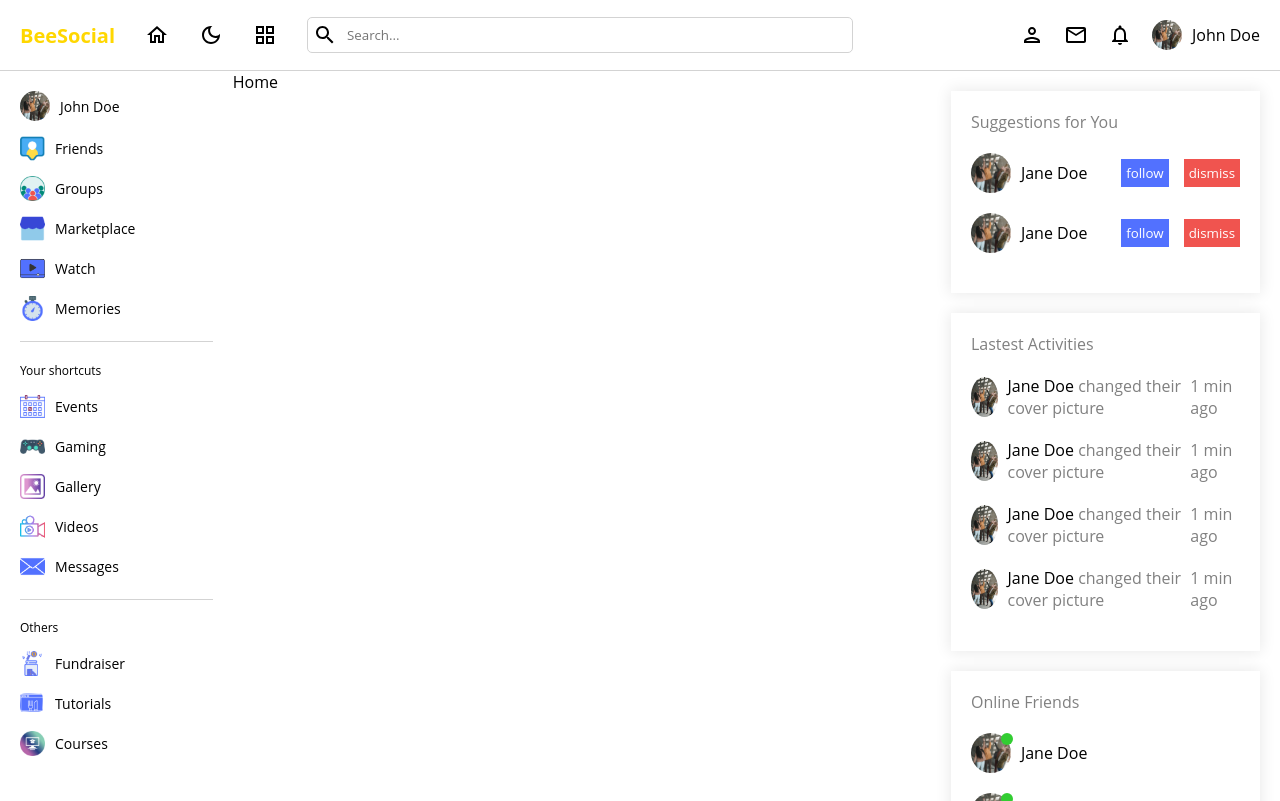
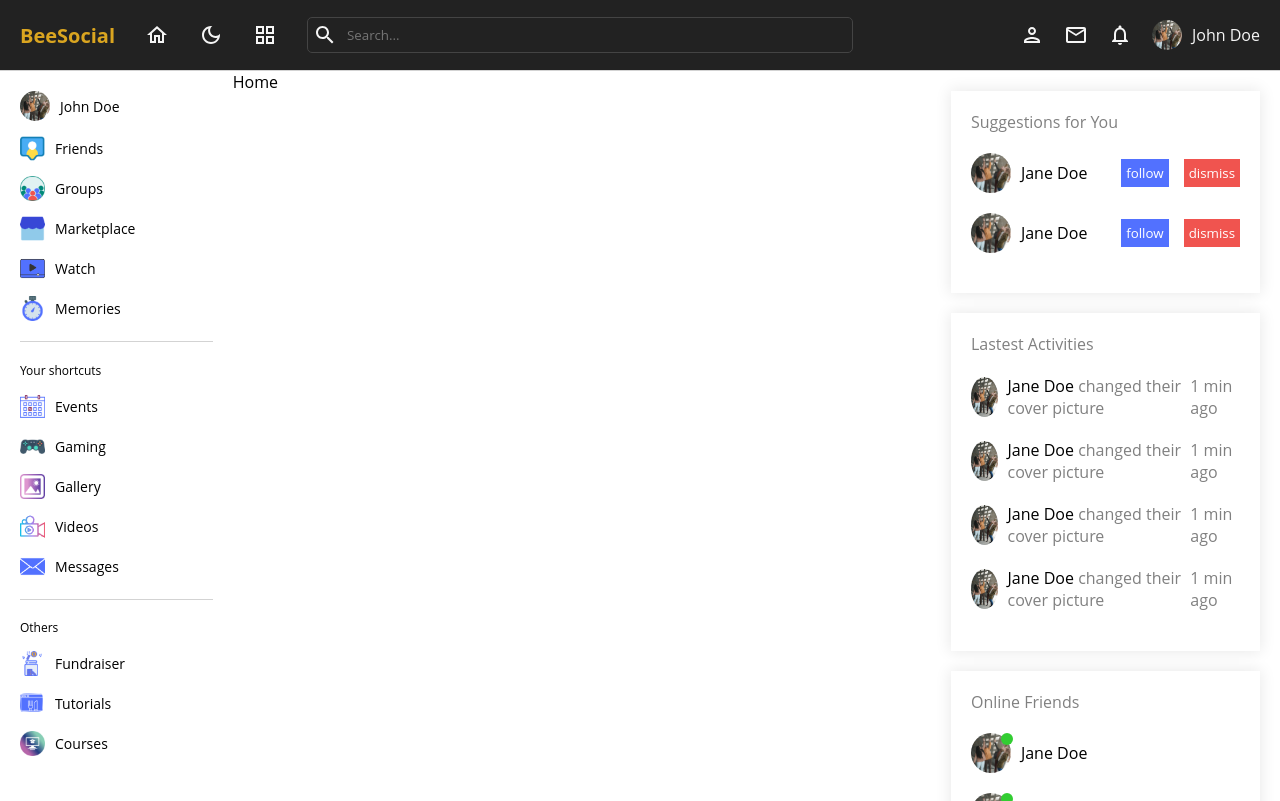
Before and after one commit to M7mdFA5er/beesocial, a React (Create React App) app: page / in a window 1280 px wide. Built offline with nearby package versions, Linux system fonts and the light colour scheme.

Commit message:
dd theming feature using scss and modify navbar

```diff
--- a/src/App.js
+++ b/src/App.js
@@ -5,6 +5,8 @@
 import RightBar from './components/rightBar/RightBar'
 import Home from './pages/home/Home'
 import Profile from './pages/profile/Profile'
+
+import './style.scss'
 
 import {
   createBrowserRouter,
@@ -20,12 +22,12 @@
 
   const Layout = () => {
     return (
-      <div>
+      <div className='theme-dark'>
         <Navbar />
         <div style={{ display: 'flex' }}>
           <LeftBar />
-          <div style={{flex: 6}}>
-          <Outlet />
+          <div style={{ flex: 6 }}>
+            <Outlet />
           </div>
           <RightBar />
         </div>
@@ -49,7 +51,7 @@
         <ProtectedRoute>
           <Layout />
         </ProtectedRoute>
-        ),
+      ),
       children: [
         {
           path: "/",
--- a/src/components/navbar/navbar.scss
+++ b/src/components/navbar/navbar.scss
@@ -1,4 +1,7 @@
+@import "../../style.scss";
+
 .navbar {
+  @include themify($themes) {
     display: flex;
     align-items: center;
     justify-content: space-between;
@@ -7,7 +10,8 @@
     border-bottom: 1px solid lightgray;
     position: sticky;
     top: 0;
-  background-color: white;
+    background-color: themed("bg");
+    color: themed("textColor");
     .left {
       display: flex;
       align-items: center;
@@ -15,18 +19,20 @@
       span {
         font-weight: bold;
         font-size: 20px;
-      color: gold;
+        color: themed("logo");
       }
       .search {
         display: flex;
         align-items: center;
         gap: 10px;
-      border: 1px solid lightgray;
+        border: 1px solid themed("border");
         border-radius: 5px;
         padding: 5px;
         input {
           border: none;
           width: 500px;
+          background-color: transparent;
+          color: themed("textColor");
         }
       }
     }
@@ -48,3 +54,4 @@
       }
     }
   }
+}
--- a/src/index.js
+++ b/src/index.js
@@ -2,7 +2,6 @@
 import ReactDOM from 'react-dom/client';
 import App from './App';
 import './index.css'
-
 
 const root = ReactDOM.createRoot(document.getElementById('root'));
 root.render(
--- /dev/null
+++ b/src/style.scss
@@ -0,0 +1,45 @@
+/**
+  Written by the author lama-dev need to understand how it is work
+*/
+
+$themes: (
+  light: (
+    textColor: #000,
+    bg: white,
+    logo: gold,
+    bgSoft: #f6f3f3,
+    textColorsSoft: #555,
+    border: lightgray,
+  ),
+  dark: (
+    textColor: whitesmoke,
+    bg: #222,
+    logo: goldenrod,
+    bgSoft: #333,
+    textColorsSoft: lightgray,
+    border: #444,
+  ),
+);
+
+@mixin themify($themes) {
+  @each $theme, $map in $themes {
+    .theme-#{$theme} & {
+      $theme-map: () !global;
+      @each $key, $submap in $map {
+        $value: map-get(map-get($themes, $theme), "#{$key}");
+        $theme-map: map-merge(
+          $theme-map,
+          (
+            $key: $value,
+          )
+        ) !global;
+      }
+      @content;
+      $theme-map: null !global;
+    }
+  }
+}
+
+@function themed($key) {
+  @return map-get($theme-map, $key);
+}
```
Lines whose indentation alone changed are shown as unchanged.
